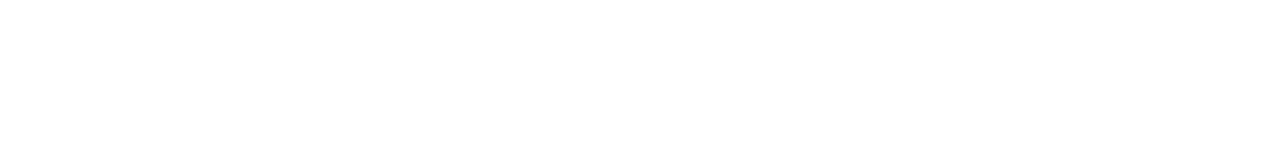
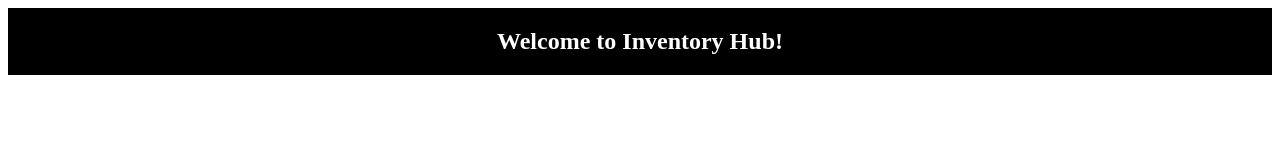
Before and after one commit to rubynyx/pub-repo, a plain HTML site: page index.html in a window 1280 px wide. Drawn offline with Linux system fonts and the light colour scheme.

Commit message:
US2 - Added welcome headers

```diff
--- a/index.html
+++ b/index.html
@@ -1,3 +1,9 @@
 <html>
-
+<head>
+  <title>Inventory Hub</title>
+  <link rel="stylesheet" type="text/css" href="style.css">
+</head>
+<body>
+  <h2 class="welcome">Welcome to Inventory Hub!</h2>
+</body>
 </html>
--- /dev/null
+++ b/style.css
@@ -0,0 +1,7 @@
+.welcome {
+  width: 100%;
+  text-align: center;
+  color: white;
+  background: black;
+  padding: 20px 0px;
+}
```
Also changed, not shown: 1 other file.
